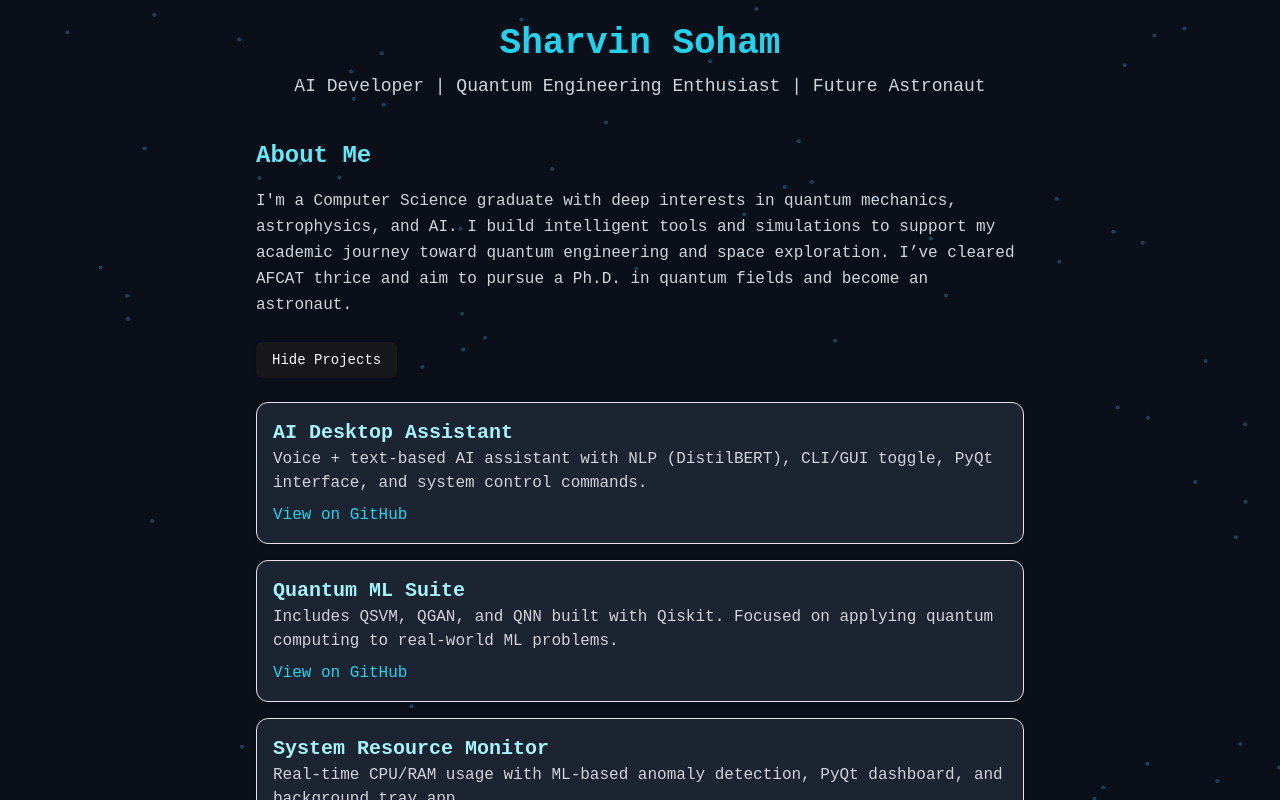
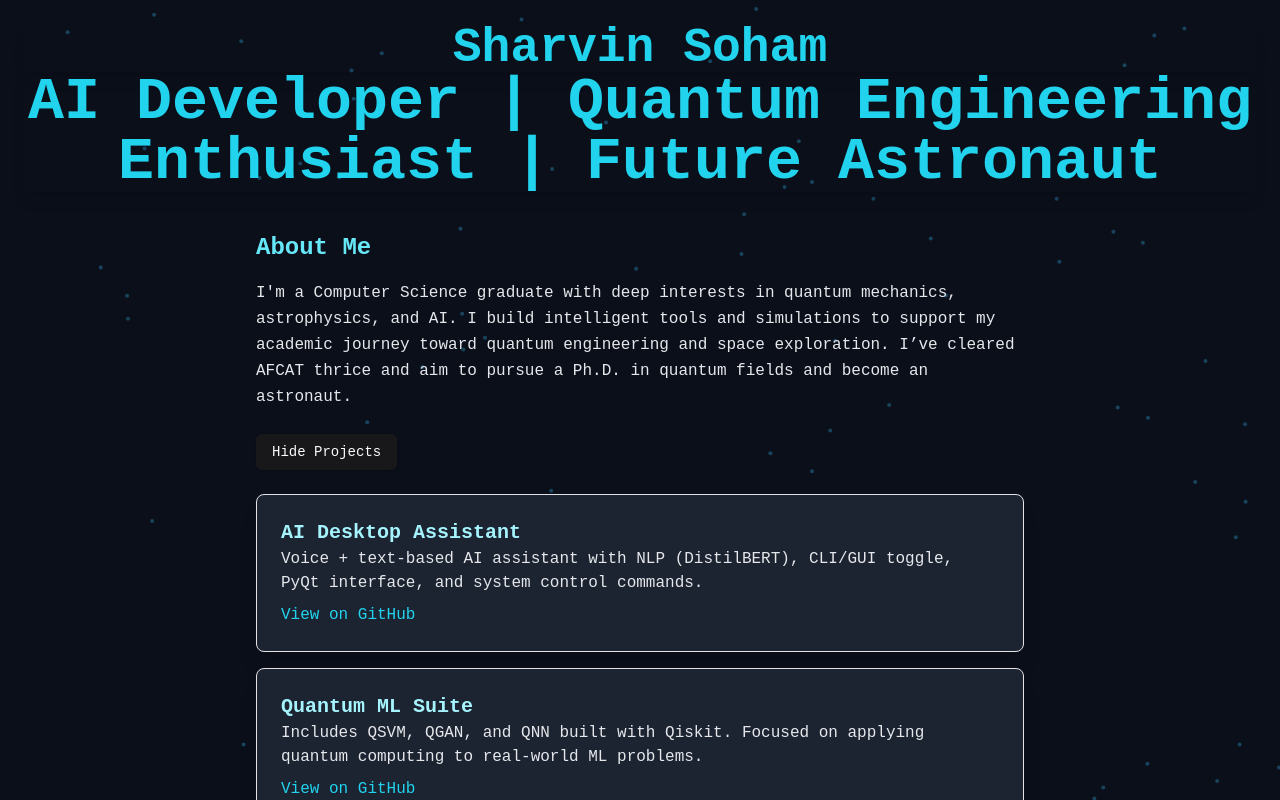
Before and after one commit to sharvinsoham/Quantum-Portfolio, a React (Vite) app: page / in a window 1280 px wide. Shown: the top 800 px of the page. Built offline with nearby package versions, Linux system fonts and the light colour scheme.

Commit message:
Enhanced Visibility elements.

```diff
--- a/package.json
+++ b/package.json
@@ -22,7 +22,9 @@
   },
   "devDependencies": {
     "@vitejs/plugin-react": "^4.0.0",
-    "tailwindcss": "^3.0.0",
+    "autoprefixer": "^10.4.21",
+    "postcss": "^8.5.3",
+    "tailwindcss": "^3.4.17",
     "vite": "^6.3.0"
   }
 }
--- a/src/HomePage.jsx
+++ b/src/HomePage.jsx
@@ -1,6 +1,7 @@
-import { useState } from "react";
 import { Button } from "@/components/ui/button";
 import { Card, CardContent } from "@/components/ui/card";
+import { useState } from "react";
+
 import Particles from "react-tsparticles";
 import { loadFull } from "tsparticles";
 import { motion } from "framer-motion";
@@ -41,7 +42,7 @@ export default function HomePage() {
   return (
     <main className="relative bg-[#0b0f1a] text-white min-h-screen p-6 overflow-hidden">
       <Particles
-        className="absolute inset-0 z-0"
+        className="absolute inset-0 z-0 -z-10"
         init={particlesInit}
         options={{
           background: { color: "#0b0f1a" },
@@ -56,17 +57,12 @@ export default function HomePage() {
         }}
       />
 
-      <div className="relative z-10">
+      <div className="relative z-20">
         <header className="text-center mb-10">
-          <motion.h1
-            className="text-4xl font-bold text-cyan-400"
-            initial={{ opacity: 0, y: -20 }}
-            animate={{ opacity: 1, y: 0 }}
-            transition={{ duration: 0.8 }}
-          >
+          <motion.h1 className="text-5xl font-extrabold text-cyan-400 shadow-lg">
             Sharvin Soham
           </motion.h1>
-          <p className="text-lg mt-2 text-gray-300">
+          <p className="text-6xl font-extrabold text-cyan-400 shadow-lg">
             AI Developer | Quantum Engineering Enthusiast | Future Astronaut
           </p>
         </header>
@@ -74,19 +70,19 @@ export default function HomePage() {
         <motion.section
   className="max-w-3xl mx-auto"
   ref={aboutRef}
-          initial={{ opacity: 0, y: 50 }}
-          animate={aboutInView ? { opacity: 1, y: 0 } : {}}
+  initial={{ opacity: 0, y: 20 }}
+  whileInView={{ opacity: 1, y: 0 }}
+  viewport={{ once: true }}
   transition={{ duration: 0.6 }}
 >
   <h2 className="text-2xl font-semibold text-cyan-300 mb-4">About Me</h2>
-          <p className="text-gray-300 leading-relaxed mb-6">
+  <p className="text-gray-200 leading-relaxed mb-6">
     I'm a Computer Science graduate with deep interests in quantum mechanics,
     astrophysics, and AI. I build intelligent tools and simulations to support
     my academic journey toward quantum engineering and space exploration.
     I’ve cleared AFCAT thrice and aim to pursue a Ph.D. in quantum fields and
     become an astronaut.
   </p>
-
   <Button onClick={() => setShowProjects(!showProjects)}>
     {showProjects ? "Hide Projects" : "Show Projects"}
   </Button>
@@ -96,15 +92,16 @@ export default function HomePage() {
           <motion.div
   className="grid gap-4 mt-6 max-w-3xl mx-auto"
   ref={projectRef}
-            initial={{ opacity: 0, y: 50 }}
-            animate={projectInView ? { opacity: 1, y: 0 } : {}}
+  initial={{ opacity: 0, y: 20 }}
+  whileInView={{ opacity: 1, y: 0 }}
+  viewport={{ once: true }}
   transition={{ duration: 0.6 }}
 >
   {projects.map((proj) => (
-              <Card key={proj.title} className="bg-[#1c2331]">
-                <CardContent className="p-4">
+    <Card key={proj.title} className="bg-[#1c2331] rounded-lg shadow-xl">
+      <CardContent className="p-6">
         <h3 className="text-xl font-bold text-cyan-200">{proj.title}</h3>
-                  <p className="text-gray-300 mb-2">{proj.description}</p>
+        <p className="text-gray-200 mb-2">{proj.description}</p>
         <a
           href={proj.link}
           target="_blank"
@@ -122,8 +119,9 @@ export default function HomePage() {
         <motion.section
           className="max-w-3xl mx-auto mt-10"
           ref={resumeRef}
-          initial={{ opacity: 0, y: 50 }}
-          animate={resumeInView ? { opacity: 1, y: 0 } : {}}
+          initial={{ opacity: 0, y: 20 }}
+          whileInView={{ opacity: 1, y: 0 }}
+          viewport={{ once: true }}
           transition={{ duration: 0.6 }}
         >
           <h2 className="text-2xl font-semibold text-cyan-300 mb-4">Resume</h2>
@@ -134,7 +132,7 @@ export default function HomePage() {
           />
         </motion.section>
 
-        <footer className="text-center mt-12 text-sm text-gray-500">
+        <footer className="text-center mt-12 text-sm text-gray-200" style={{ textShadow: '2px 2px 5px rgba(0, 0, 0, 0.7)' }}>
           Connect:
           <a href="mailto:sharvinsoham@hotmail.com" className="mx-2 text-cyan-400">Email</a> |
           <a href="https://www.linkedin.com/in/sharvin-soham-853755195/" className="mx-2 text-cyan-400">LinkedIn</a> |
```
Also changed, not shown: 1 other file (tests, documents, lock files or other folders). Lines whose indentation alone changed are shown as unchanged.
